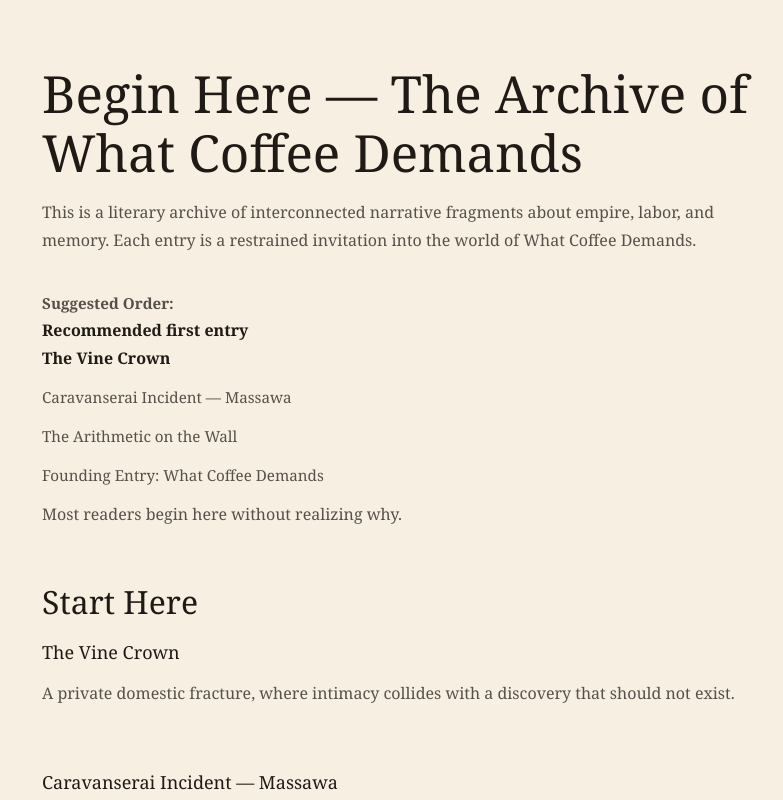
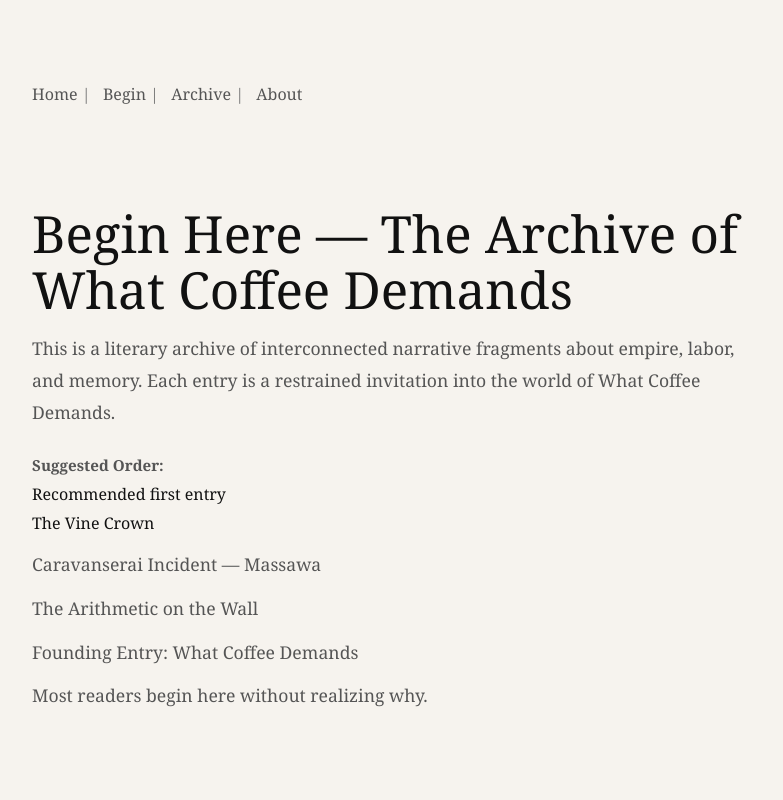
Before and after one commit to dwoods360-cyber/wdblackwoods-site, a Next.js app: page /begin in a window 1280 px wide. Shown: the top 800 px of the page, without its empty margins (242-1025 px from the left). Built offline with nearby package versions, Linux system fonts and the light colour scheme.

Commit message:
Implement unified archival visual identity and layout rhythm

```diff
--- a/app/about/page.tsx
+++ b/app/about/page.tsx
@@ -1,6 +1,15 @@
+import Link from "next/link";
+
 export default function AboutPage() {
   return (
     <main>
+      <nav>
+        <Link href="/">Home</Link>
+        <Link href="/begin">Begin</Link>
+        <Link href="/archive">Archive</Link>
+        <Link href="/about">About</Link>
+      </nav>
+
       <section>
         <h1>About</h1>
       </section>
--- a/app/archive/[slug]/page.tsx
+++ b/app/archive/[slug]/page.tsx
@@ -1,3 +1,4 @@
+import Link from "next/link";
 import { notFound } from "next/navigation";
 
 const entries: Record<string, { title: string; description: string }> = {
@@ -28,6 +29,13 @@ export default function ArchiveEntryPage({ params }: { params: { slug: string }
 
   return (
     <main>
+      <nav>
+        <Link href="/">Home</Link>
+        <Link href="/begin">Begin</Link>
+        <Link href="/archive">Archive</Link>
+        <Link href="/about">About</Link>
+      </nav>
+
       <section>
         <h1>{entry.title}</h1>
         <p>{entry.description}</p>
--- a/app/archive/page.tsx
+++ b/app/archive/page.tsx
@@ -1,6 +1,15 @@
+import Link from "next/link";
+
 export default function ArchivePage() {
   return (
     <main>
+      <nav>
+        <Link href="/">Home</Link>
+        <Link href="/begin">Begin</Link>
+        <Link href="/archive">Archive</Link>
+        <Link href="/about">About</Link>
+      </nav>
+
       <section>
         <h1>Archive</h1>
       </section>
--- a/app/begin/page.tsx
+++ b/app/begin/page.tsx
@@ -3,6 +3,13 @@ import Link from "next/link";
 export default function BeginPage() {
   return (
     <main>
+      <nav>
+        <Link href="/">Home</Link>
+        <Link href="/begin">Begin</Link>
+        <Link href="/archive">Archive</Link>
+        <Link href="/about">About</Link>
+      </nav>
+
       <section>
         <h1>Begin Here — The Archive of What Coffee Demands</h1>
 
--- a/app/globals.css
+++ b/app/globals.css
@@ -1,25 +1,26 @@
 @import "tailwindcss";
 
 :root {
-  --background: #f7efe1;
-  --foreground: #1f1a16;
-  --text-primary: #1f1a16;
-  --text-secondary: #55504a;
-  --text-muted: #7d7368;
-  --link-color: #1f1a16;
+  --background: #f6f3ee;
+  --text-primary: #111111;
+  --text-secondary: #555555;
+  --text-muted: #777777;
+  --border-muted: #ddd6cc;
+  --link-color: #111111;
   --font-body: Georgia, Cambria, "Times New Roman", Times, serif;
   --font-heading: Georgia, serif;
   --space-xxs: 0.5rem;
   --space-xs: 0.75rem;
   --space-sm: 1rem;
-  --space-md: 1.5rem;
-  --space-lg: 2.25rem;
-  --space-xl: 3.5rem;
+  --space-md: 1.25rem;
+  --space-lg: 1.5rem;
+  --space-xl: 2.25rem;
+  --space-xxl: 6rem;
 }
 
 @theme inline {
   --color-background: var(--background);
-  --color-foreground: var(--foreground);
+  --color-foreground: var(--text-primary);
   --font-sans: var(--font-geist-sans);
   --font-mono: var(--font-geist-mono);
 }
@@ -38,13 +39,13 @@ body {
   background: var(--background);
   color: var(--text-primary);
   font-family: var(--font-body);
-  line-height: 1.75;
+  line-height: 1.8;
 }
 
 main {
-  max-width: 760px;
+  max-width: 780px;
   margin: 0 auto;
-  padding: 64px 24px;
+  padding: 80px 24px;
   min-height: 100vh;
 }
 
@@ -53,7 +54,7 @@ section {
 }
 
 section + section {
-  margin-top: var(--space-xl);
+  margin-top: var(--space-xxl);
 }
 
 h1,
@@ -65,36 +66,45 @@ h6 {
   margin: 0 0 var(--space-sm) 0;
   color: var(--text-primary);
   font-family: var(--font-heading);
-  line-height: 1.15;
+  line-height: 1.1;
 }
 
 h1 {
-  font-size: clamp(2.75rem, 4vw, 4rem);
+  font-size: clamp(3rem, 4vw, 3.5rem);
+  font-weight: 500;
 }
 
 h2 {
-  font-size: clamp(2rem, 2.5vw, 2.5rem);
+  font-size: clamp(2rem, 3vw, 2.4rem);
+  font-weight: 500;
 }
 
 h3 {
-  font-size: clamp(1.5rem, 2vw, 1.85rem);
+  font-size: clamp(1.55rem, 2vw, 1.75rem);
+  font-weight: 500;
 }
 
 p,
 li,
 dd {
   color: var(--text-secondary);
-  margin: 0 0 var(--space-md) 0;
+  margin: 0 0 1.25rem 0;
+  font-size: 1.1rem;
 }
 
 nav {
-  margin-bottom: var(--space-xl);
+  margin-bottom: var(--space-xxl);
   color: var(--text-secondary);
 }
 
 nav a {
   color: inherit;
   text-decoration: none;
+  border-bottom: 1px solid transparent;
+}
+
+nav a:hover {
+  border-bottom-color: var(--text-primary);
 }
 
 nav a + a::before {
@@ -112,7 +122,7 @@ ol {
 .story-list {
   list-style: none;
   display: grid;
-  gap: var(--space-lg);
+  gap: 1rem;
   margin: 0;
   padding: 0;
 }
@@ -122,11 +132,17 @@ ol {
   font-size: 1.125rem;
   text-decoration: none;
   color: var(--link-color);
+  border-bottom: 1px solid transparent;
+}
+
+.story-link:hover,
+.read-more:hover {
+  border-bottom-color: var(--link-color);
 }
 
 .story-description {
-  margin: var(--space-xs) 0 0 0;
-  line-height: 1.65;
+  margin: 0.75rem 0 0 0;
+  line-height: 1.75;
 }
 
 .suggested-order {
@@ -140,15 +156,15 @@ ol {
 }
 
 .suggested-order .primary {
-  font-weight: 600;
+  font-weight: 500;
   font-size: 1rem;
   color: var(--text-primary);
 }
 
 .meta {
   color: var(--text-muted);
-  font-size: 0.9rem;
-  letter-spacing: 0.14em;
+  font-size: 0.75rem;
+  letter-spacing: 0.16em;
   text-transform: uppercase;
   margin-bottom: var(--space-sm);
 }
@@ -161,32 +177,32 @@ ol {
 
 input[type="email"] {
   padding: 14px 16px;
-  border: 1px solid #ccc;
-  background: #fff;
+  border: 1px solid var(--border-muted);
+  background: #ffffff;
   min-width: 260px;
-  font-size: 0.95rem;
+  font-size: 1rem;
   font-family: var(--font-body);
 }
 
 .button,
 button {
   padding: 14px 22px;
-  background: #111;
-  color: #fff;
-  border: none;
+  background: transparent;
+  color: var(--text-primary);
+  border: 1px solid var(--text-primary);
   cursor: pointer;
-  font-size: 0.95rem;
+  font-size: 1rem;
   font-family: var(--font-body);
 }
 
 hr {
-  margin: var(--space-xl) 0;
+  margin: var(--space-xxl) 0;
   border: none;
-  border-top: 1px solid #d6cdbf;
+  border-top: 1px solid var(--border-muted);
 }
 
 footer {
-  margin-top: var(--space-xl);
+  margin-top: var(--space-xxl);
   font-size: 0.9rem;
   color: var(--text-muted);
 }
--- a/app/page.tsx
+++ b/app/page.tsx
@@ -26,8 +26,6 @@ export default function Home() {
           </em>
         </p>
       </section>
-
-      <hr />
 
       <section>
         <p className="meta">Philosophy</p>
@@ -97,33 +95,3 @@ export default function Home() {
     </main>
   );
 }
-
-
-          <button
-            style={{
-              padding: "14px 22px",
-              background: "#111",
-              color: "#fff",
-              border: "none",
-              cursor: "pointer",
-              fontSize: "15px",
-            }}
-          >
-            Subscribe
-          </button>
-        </div>
-      </section>
-
-      {/* FOOTER */}
-      <footer
-        style={{
-          marginTop: "120px",
-          fontSize: "14px",
-          color: "#777",
-        }}
-      >
-        © 2026 W.D. Blackwoods
-      </footer>
-    </main>
-  );
-}
```
